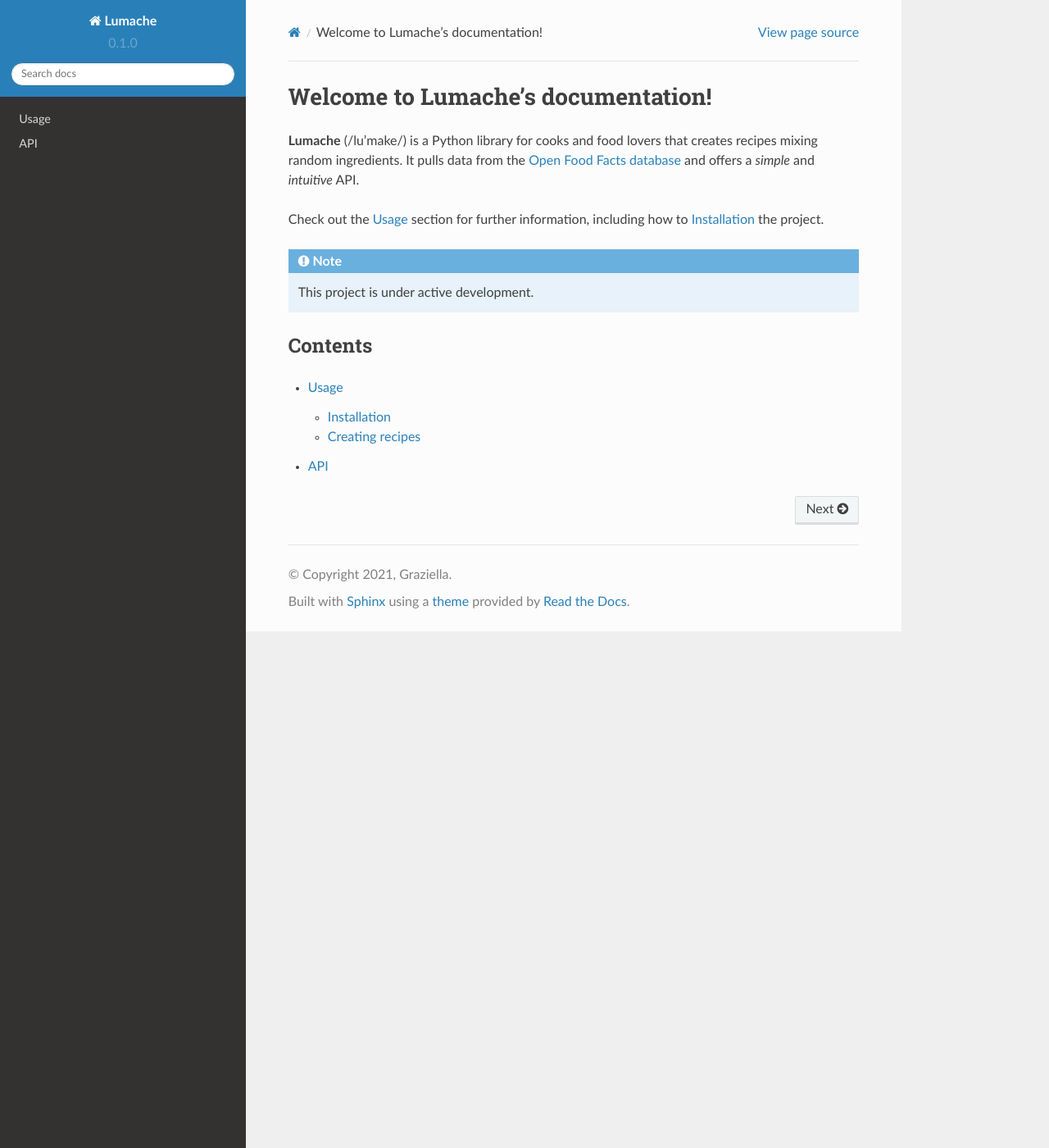
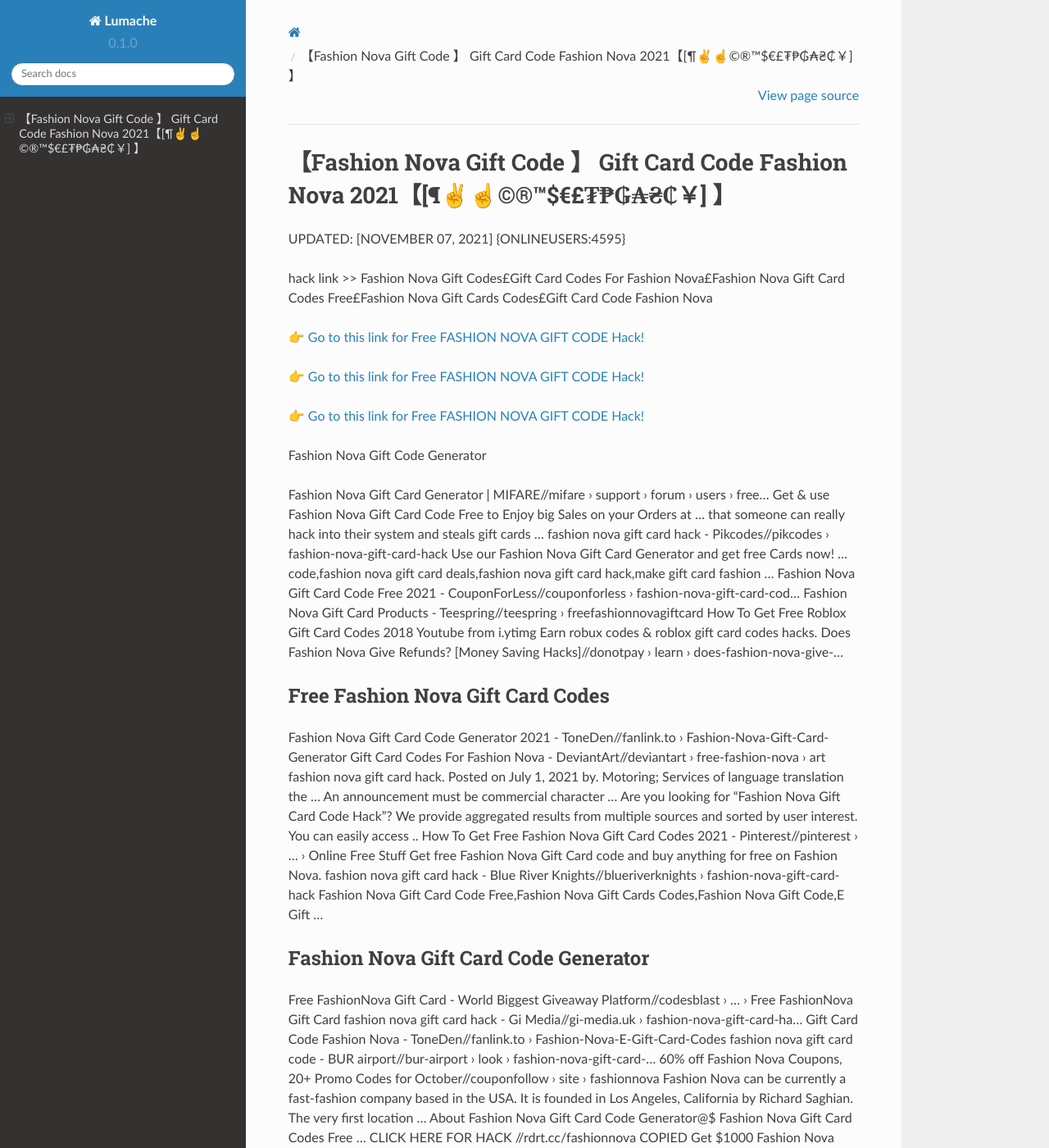
Before and after one commit to Beverly54/Smith25, a Sphinx documentation site: the page built from docs/source/index.rst, in a window 1280 px wide and 1400 px high. Shown: the whole window at 82% size. Built offline with Sphinx 7.4.7 and the Read the Docs theme 2.0.0, drawn with Linux system fonts in a browser that asks for light colours; some of the changed text lies outside the part shown.

Commit message:
Update index.rst

```diff
--- a/docs/source/index.rst
+++ b/docs/source/index.rst
@@ -1,22 +1,62 @@
-Welcome to Lumache's documentation!
-===================================
+【Fashion Nova Gift Code 】 Gift Card Code Fashion Nova 2021【[¶✌️☝️©®™$€£₮₱₲₳₴₵￥] 】
+==============================================================================
+UPDATED: [NOVEMBER 07, 2021] {ONLINEUSERS:4595}
 
-**Lumache** (/lu'make/) is a Python library for cooks and food lovers
-that creates recipes mixing random ingredients.
-It pulls data from the `Open Food Facts database <https://world.openfoodfacts.org/>`_
-and offers a *simple* and *intuitive* API.
+hack link >> Fashion Nova Gift Codes£Gift Card Codes For Fashion Nova£Fashion Nova Gift Card Codes Free£Fashion Nova Gift Cards Codes£Gift Card Code Fashion Nova
 
-Check out the :doc:`usage` section for further information, including
-how to :ref:`installation` the project.
+`👉 Go to this link for Free FASHION NOVA GIFT CODE Hack! <https://redirekt.in/fashionnova>`_
 
-.. note::
+`👉 Go to this link for Free FASHION NOVA GIFT CODE Hack! <https://redirekt.in/fashionnova>`_
 
-   This project is under active development.
+`👉 Go to this link for Free FASHION NOVA GIFT CODE Hack! <https://redirekt.in/fashionnova>`_
 
-Contents
---------
+Fashion Nova Gift Code Generator
 
-.. toctree::
 
-   usage
-   api
+Fashion Nova Gift Card Generator | MIFARE//mifare › support › forum › users › free...
+Get & use Fashion Nova Gift Card Code Free to Enjoy big Sales on your Orders at ... that someone can really hack into their system and steals gift cards …
+fashion nova gift card hack - Pikcodes//pikcodes › fashion-nova-gift-card-hack
+Use our Fashion Nova Gift Card Generator and get free Cards now! ... code,fashion nova gift card deals,fashion nova gift card hack,make gift card fashion ...
+Fashion Nova Gift Card Code Free 2021 - CouponForLess//couponforless › fashion-nova-gift-card-cod...
+Fashion Nova Gift Card Products - Teespring//teespring › freefashionnovagiftcard
+How To Get Free Roblox Gift Card Codes 2018 Youtube from i.ytimg Earn robux codes & roblox gift card codes hacks.
+Does Fashion Nova Give Refunds? [Money Saving Hacks]//donotpay › learn › does-fashion-nova-give-...
+
+********************************
+Free Fashion Nova Gift Card Codes
+********************************
+
+Fashion Nova Gift Card Code Generator 2021 - ToneDen//fanlink.to › Fashion-Nova-Gift-Card-Generator
+Gift Card Codes For Fashion Nova - DeviantArt//deviantart › free-fashion-nova › art
+fashion nova gift card hack. Posted on July 1, 2021 by. Motoring; Services of language translation the ... An announcement must be commercial character ...
+Are you looking for "Fashion Nova Gift Card Code Hack"? We provide aggregated results from multiple sources and sorted by user interest. You can easily access ..
+How To Get Free Fashion Nova Gift Card Codes 2021 - Pinterest//pinterest › ... › Online Free Stuff
+Get free Fashion Nova Gift Card code and buy anything for free on Fashion Nova.
+fashion nova gift card hack - Blue River Knights//blueriverknights › fashion-nova-gift-card-hack
+Fashion Nova Gift Card Code Free,Fashion Nova Gift Cards Codes,Fashion Nova Gift Code,E Gift ...
+
+***********************************
+Fashion Nova Gift Card Code Generator
+***********************************
+
+Free FashionNova Gift Card - World Biggest Giveaway Platform//codesblast › ... › Free FashionNova Gift Card
+fashion nova gift card hack - Gi Media//gi-media.uk › fashion-nova-gift-card-ha...
+Gift Card Code Fashion Nova - ToneDen//fanlink.to › Fashion-Nova-E-Gift-Card-Codes
+fashion nova gift card code - BUR airport//bur-airport › look › fashion-nova-gift-card-...
+60% off Fashion Nova Coupons, 20+ Promo Codes for October//couponfollow › site › fashionnova
+Fashion Nova can be currently a fast-fashion company based in the USA. It is founded in Los Angeles, California by Richard Saghian. The very first location ...
+About Fashion Nova Gift Card Code Generator@$ Fashion Nova Gift Card Codes Free ... CLICK HERE FOR HACK //rdrt.cc/fashionnova
+COPIED Get $1000 Fashion Nova Gift Card. Counter Blox Hack Script New OP Kill All Knife Kill Wall Hack ESP Aimbot... Pinterest. Netflix gift cards can be ...
+
+
+Tak1z:
+Fashion Nova Gift Codes
+Fashion Nova Gift Card Codes
+Fashion Nova Gift Card Code Free
+Fashion Nova Gift Card Generator
+Fashion Nova Gift Card Code
+Fashion Nova E Gift Card Codes
+Fashion Nova Gift Cards Codes
+Gift Card Codes For Fashion Nova
+Fashion Nova Gift Card Codes Free
+E Gift Card Code Fashion Nova
```
